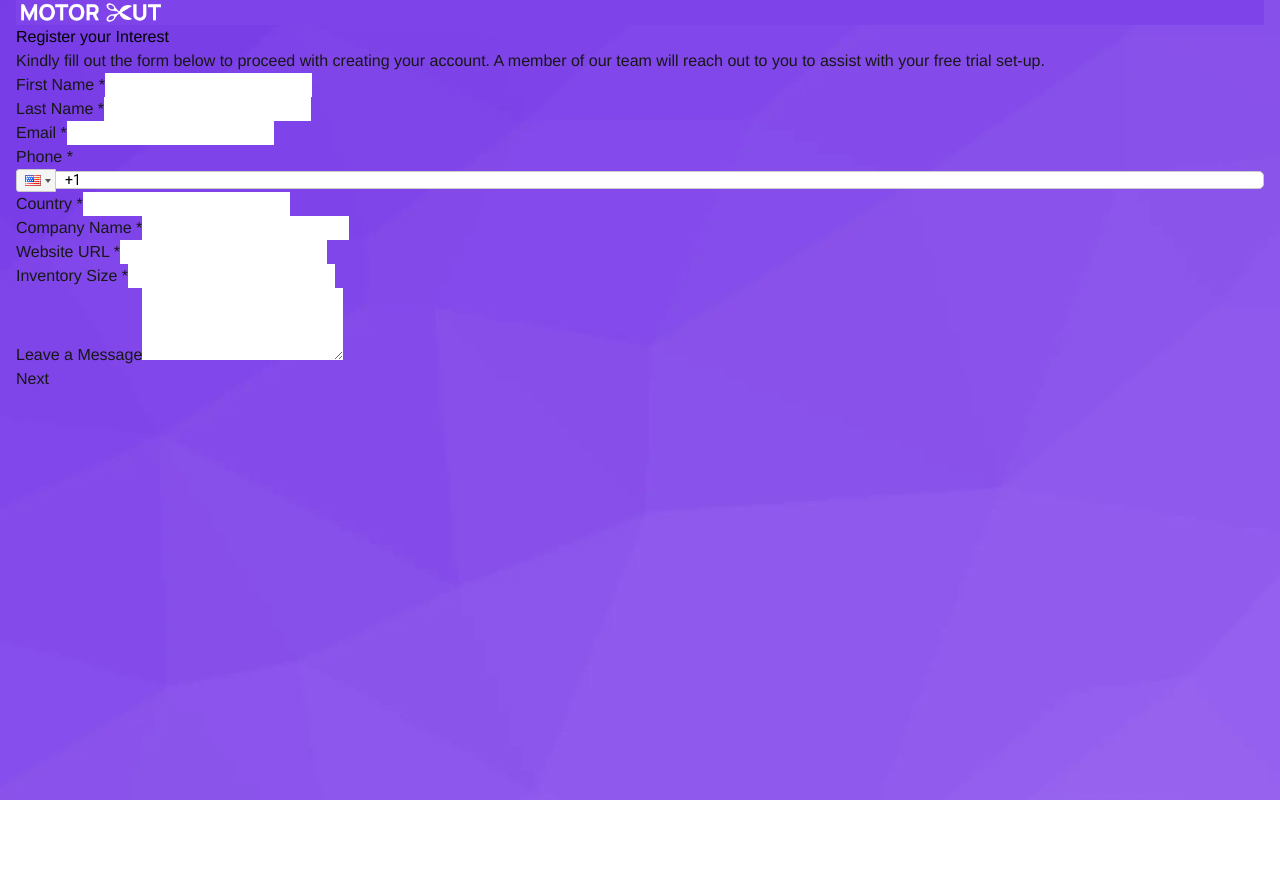
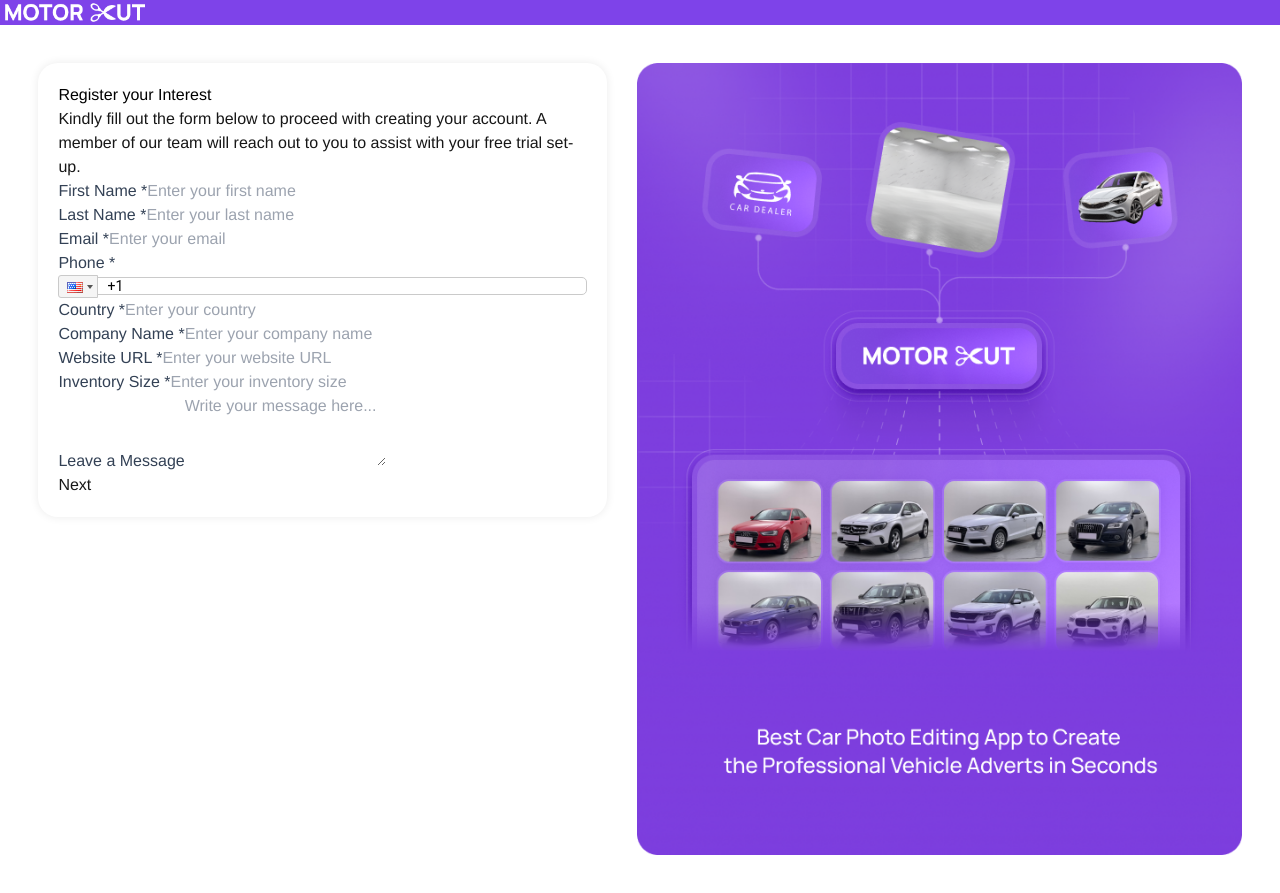
Before and after one commit to qamarsharif19/Motorcut_form, a Next.js app: page / in a window 1280 px wide. Before the commit the page ends 800 px from the top, so only its background shows below. Built offline with nearby package versions, Linux system fonts and the light colour scheme.

Commit message:
image added

```diff
--- a/src/app/globals.css
+++ b/src/app/globals.css
@@ -16,9 +16,10 @@
 
 
 body {
+  background-color: white;
   color: var(--foreground);
   font-family: Manrope, Helvetica, sans-serif;
-  background: url('/colorkit.webp') no-repeat center center fixed;
+ /* background: url('/colorkit.webp') no-repeat center center fixed; */
   background-size: cover;
 }
 
@@ -45,9 +46,27 @@
 input.border.border-gray-300.p-3.w-full.rounded-lg.focus\:ring-2.focus\:ring-purple-500 {
   color: black;
 }
-body {
-  padding: 0 16px 16px 16px;
-}
+
 textarea.border.border-gray-300.p-3.w-full.rounded-lg.focus\:ring-2.focus\:ring-purple-500{
   color: #000 !important;
 }
+label {
+ color: #334155 !important;
+}
+.imagediv {
+  max-width: 644px;
+}
+.formdiv {
+  max-width: 644px;
+  box-shadow: 0 0 10px #ebebeb;
+  padding: 20px;
+  border-radius: 20px;
+}
+
+.maindiv {
+  max-width: 1368px;
+  display: flex;
+  margin: auto;
+  gap: 30px;
+  padding: 3%;
+}
--- a/src/app/page.tsx
+++ b/src/app/page.tsx
@@ -17,7 +17,12 @@
 
       {/* Form Component */}
       <main className="mt-6">
+        <div className="maindiv">
         <CustomForm />
+        <div className="imagediv">
+    <img src="/Main Frame.png" alt="Registration" className="mx-w-full h-auto" />
+    </div>
+    </div>
       </main>
     </div>
   );
--- a/src/components/custom_form.tsx
+++ b/src/components/custom_form.tsx
@@ -58,6 +58,7 @@
   };
 
   return (
+    <div className="formdiv">
       <form onSubmit={handleSubmit(onSubmit)} className="space-y-6">
   {/* Heading */}
   <h1 className="text-2xl font-bold text-center">Register your Interest</h1>
@@ -68,16 +69,18 @@
   {/* First Name & Last Name */}
   <div className="grid grid-cols-2 gap-4">
     <div>
-        <label className="block text-gray-700 font-medium">First Name *</label>
+      <label className="block font-medium">First Name *</label>
       <input
         {...register("first_name", { required: true })}
+        placeholder="Enter your first name"
         className="border border-gray-300 p-3 w-full rounded-lg focus:ring-2 focus:ring-purple-500"
       />
     </div>
     <div>
-        <label className="block text-gray-700 font-medium">Last Name *</label>
+      <label className="block font-medium">Last Name *</label>
       <input
         {...register("last_name", { required: true })}
+        placeholder="Enter your last name"
         className="border border-gray-300 p-3 w-full rounded-lg focus:ring-2 focus:ring-purple-500"
       />
     </div>
@@ -85,9 +88,10 @@
 
   {/* Email */}
   <div>
-      <label className="block text-gray-700 font-medium">Email *</label>
+    <label className="block font-medium">Email *</label>
     <input
       {...register("user_email", { required: true })}
+      placeholder="Enter your email"
       className="border border-gray-300 p-3 w-full rounded-lg focus:ring-2 focus:ring-purple-500"
     />
   </div>
@@ -95,7 +99,7 @@
   {/* Phone & Country */}
   <div className="grid grid-cols-2 gap-4">
     <div>
-        <label className="block text-gray-700 font-medium">Phone *</label>
+      <label className="block font-medium">Phone *</label>
       <PhoneInput
         country={"us"}
         onChange={(phone) => setValue("user_phone", phone)}
@@ -104,9 +108,10 @@
       />
     </div>
     <div>
-        <label className="block text-gray-700 font-medium">Country *</label>
+      <label className="block font-medium">Country *</label>
       <input
         {...register("country", { required: true })}
+        placeholder="Enter your country"
         className="border border-gray-300 p-3 w-full rounded-lg focus:ring-2 focus:ring-purple-500"
       />
     </div>
@@ -115,16 +120,18 @@
   {/* Company Name & Website URL */}
   <div className="grid grid-cols-2 gap-4">
     <div>
-        <label className="block text-gray-700 font-medium">Company Name *</label>
+      <label className="block font-medium">Company Name *</label>
       <input
         {...register("company_name", { required: true })}
+        placeholder="Enter your company name"
         className="border border-gray-300 p-3 w-full rounded-lg focus:ring-2 focus:ring-purple-500"
       />
     </div>
     <div>
-        <label className="block text-gray-700 font-medium">Website URL *</label>
+      <label className="block font-medium">Website URL *</label>
       <input
         {...register("company_url", { required: true })}
+        placeholder="Enter your website URL"
         className="border border-gray-300 p-3 w-full rounded-lg focus:ring-2 focus:ring-purple-500"
       />
     </div>
@@ -132,18 +139,20 @@
 
   {/* Inventory Size */}
   <div>
-      <label className="block text-gray-700 font-medium">Inventory Size *</label>
+    <label className="block font-medium">Inventory Size *</label>
     <input
       {...register("inventory_size", { required: true })}
+      placeholder="Enter your inventory size"
       className="border border-gray-300 p-3 w-full rounded-lg focus:ring-2 focus:ring-purple-500"
     />
   </div>
 
   {/* Leave a Message */}
   <div>
-      <label className="block text-gray-700 font-medium">Leave a Message</label>
+    <label className="block font-medium">Leave a Message</label>
     <textarea
       {...register("user_message")}
+      placeholder="Write your message here..."
       className="border border-gray-300 p-3 w-full rounded-lg focus:ring-2 focus:ring-purple-500"
       rows={3}
     />
@@ -158,6 +167,7 @@
   </button>
 </form>
 
+    </div>
 
   );
 };
@@ -214,7 +224,7 @@
   if (!isMounted) return null;
 
   return (
-    <div className="p-4 max-w-lg mx-auto bg-white rounded shadow-lg">
+    <div className="">
       {step === 1 && <StepOne nextStep={() => setStep(2)} />}
       {step === 2 && <StepTwo prevStep={() => setStep(1)} nextStep={() => setStep(3)} />}
       {step === 3 && <StepThree prevStep={() => setStep(2)} />}
```
Also changed, not shown: public/Main Frame.png (added). Lines whose indentation alone changed are shown as unchanged.
